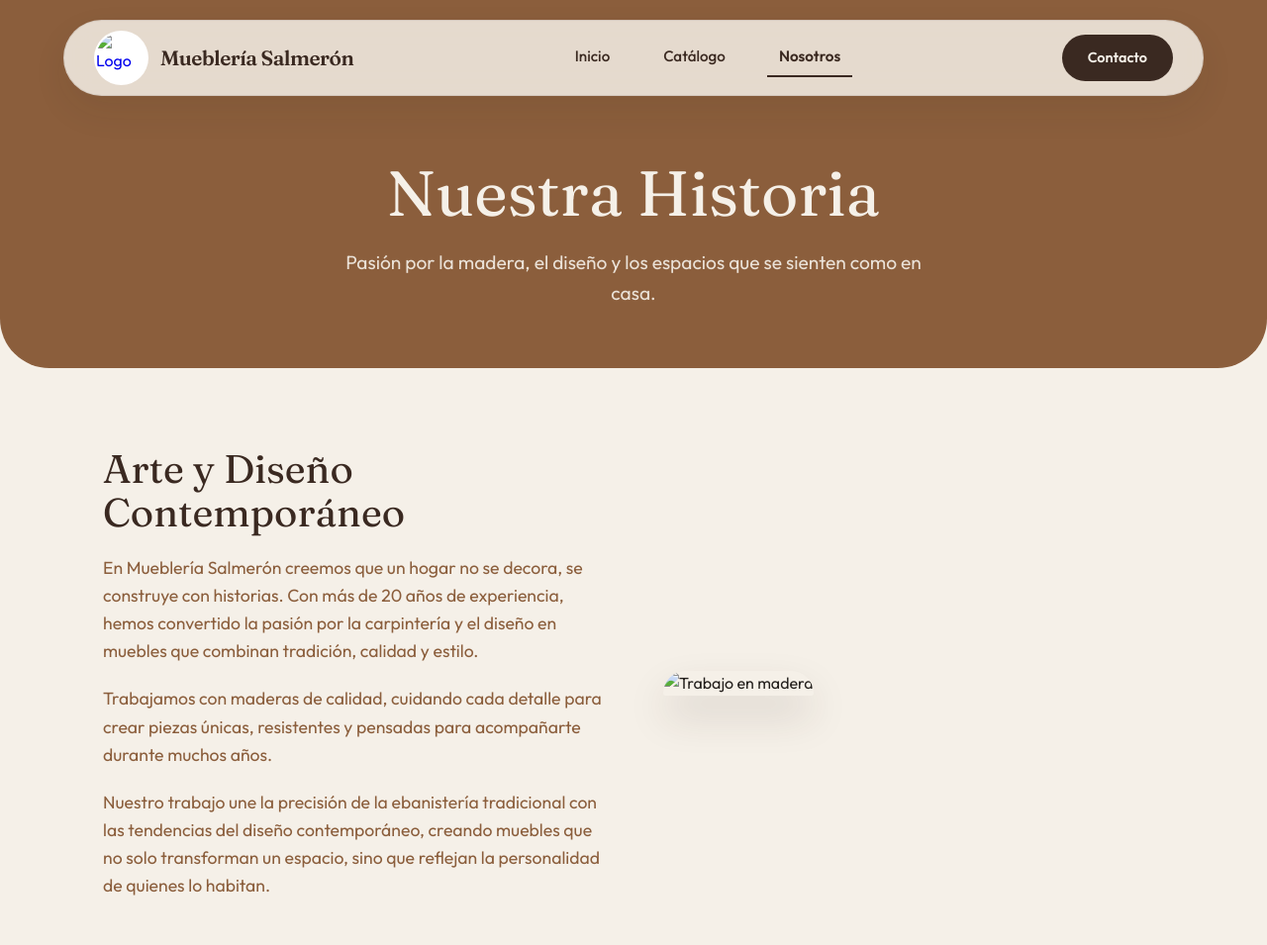
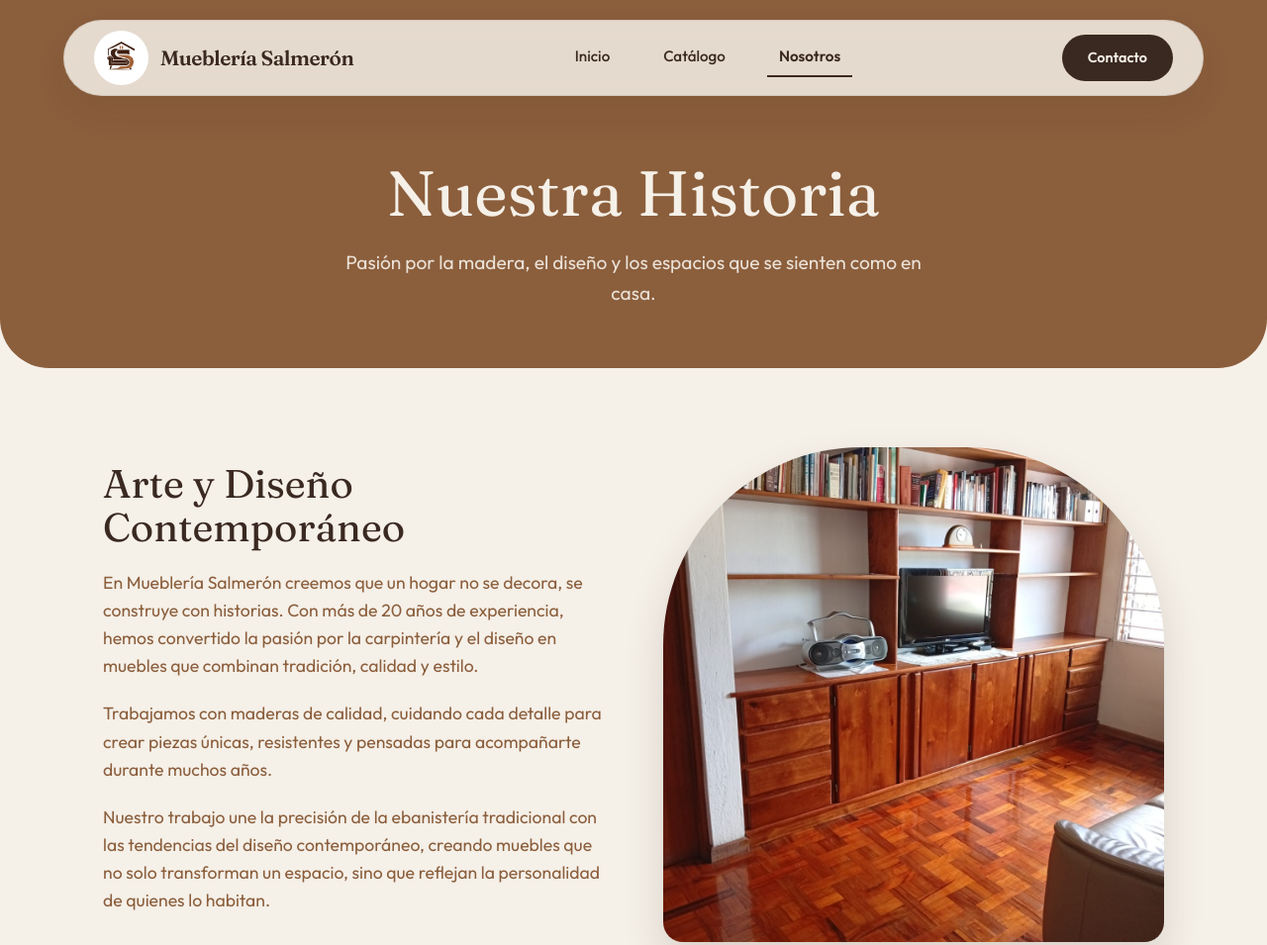
Before and after one commit to genesal939/Muebleria-Salmeron, a plain HTML site: page nosotros.html in a window 1280 px wide. Shown: the top 955 px of the page at 99% size. Drawn offline with Linux system fonts and the light colour scheme.

Commit message:
Actualizar nosotros.html

```diff
--- a/nosotros.html
+++ b/nosotros.html
@@ -54,7 +54,7 @@
 <body>
     <header>
         <a href="index.html" class="logo-wrapper">
-            <img src="logo.jpg" alt="Logo" class="logo-img">
+            <img src="/Muebleria-Salmeron/Imagenes/logo.png" alt="Logo" class="logo-img">
             <span class="logo-text">Mueblería Salmerón</span>
         </a>
         <nav>
@@ -78,7 +78,7 @@
             <p>Nuestro trabajo une la precisión de la ebanistería tradicional con las tendencias del diseño contemporáneo, creando muebles que no solo transforman un espacio, sino que reflejan la personalidad de quienes lo habitan.</p>
         </div>
         <div>
-            <img src="sala.jpg" alt="Trabajo en madera" class="img-nosotros">
+            <img src="/Muebleria-Salmeron/Imagenes/sala.jpeg" alt="Trabajo en madera" class="img-nosotros">
         </div>
     </section>
 
@@ -103,7 +103,7 @@
     <footer>
         <div class="footer-grid">
             <div>
-                <img src="logo.jpg" alt="Logo" class="footer-logo">
+                <img src="/Muebleria-Salmeron/Imagenes/logo.png" alt="Logo" class="footer-logo">
                 <h4>Mueblería Salmerón</h4>
                 <p style="max-width: 300px;">Creando espacios que cuentan historias. Diseño consciente y artesanía local.</p>
             </div>
```
